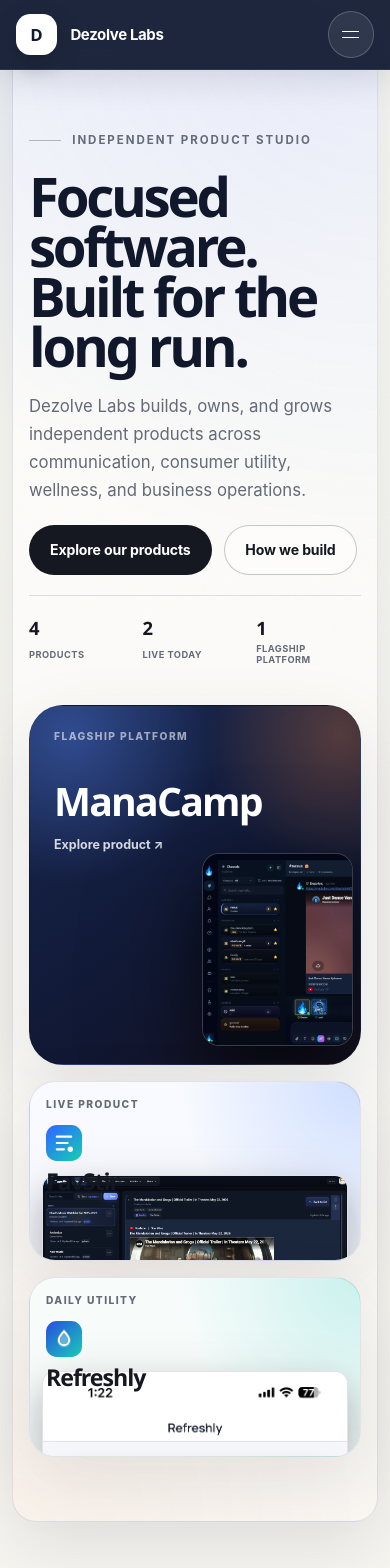
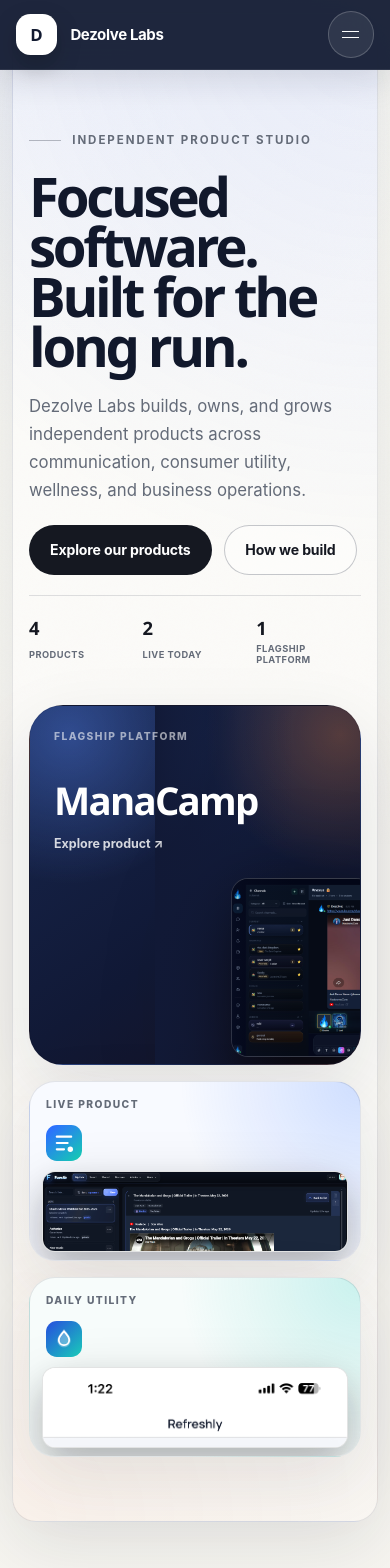
Before and after one commit to Dezolve/dezolvelabs-site, a Next.js app: page / in a window 390 px wide. Shown: the top 1568 px of the page. Built offline with nearby package versions, Linux system fonts and the light colour scheme.

Commit message:
style: tune homepage product card spacing

```diff
--- a/app/hero-card-fixes.css
+++ b/app/hero-card-fixes.css
@@ -6,7 +6,7 @@
 }
 
 .home-shell-v2 > section:first-child a[href="/portfolio/manacamp"] > div:first-child {
-  max-width: 58%;
+  max-width: 60%;
   gap: 1rem;
 }
 
@@ -15,24 +15,51 @@
 }
 
 .home-shell-v2 > section:first-child a[href="/portfolio/manacamp"] h2 {
-  font-size: clamp(2.7rem, 3.35vw, 4.15rem);
+  font-size: clamp(2.7rem, 3.25vw, 4rem);
+}
+
+/* Softly separate the copy from the real application capture. */
+.home-shell-v2 > section:first-child a[href="/portfolio/manacamp"]::after {
+  content: "";
+  position: absolute;
+  inset: 0 0 0 auto;
+  z-index: 1;
+  width: 58%;
+  pointer-events: none;
+  background: linear-gradient(
+    90deg,
+    rgba(17, 25, 54, 0.98) 0%,
+    rgba(17, 25, 54, 0.72) 18%,
+    rgba(17, 25, 54, 0.18) 43%,
+    transparent 68%
+  );
 }
 
 img[alt="ManaCamp application interface"] {
-  right: 2%;
-  bottom: 5%;
-  width: 46%;
-  height: 68%;
+  right: -1.5%;
+  bottom: 1.5%;
+  z-index: 1;
+  width: 43%;
+  height: 64%;
   max-height: none;
   object-fit: cover;
   object-position: left top;
   transform: none;
 }
 
-/* Supporting cards now reserve a clean lower zone for the screenshot instead of placing it over the copy. */
+/* Supporting cards use true copy/image rows so future text changes cannot create overlap. */
+.home-shell-v2 > section:first-child a[href="/portfolio/favstir"],
+.home-shell-v2 > section:first-child a[href="/portfolio/refreshly"] {
+  grid-template-rows: minmax(0, 54%) minmax(0, 46%);
+}
+
 .home-shell-v2 > section:first-child a[href="/portfolio/favstir"] > div:first-child,
 .home-shell-v2 > section:first-child a[href="/portfolio/refreshly"] > div:first-child {
+  grid-row: 1;
   width: 100%;
+  height: 100%;
+  min-height: 0;
+  overflow: hidden;
   padding-right: clamp(1rem, 1.6vw, 1.4rem);
 }
 
@@ -44,65 +71,84 @@
 
 img[alt="Favstir application interface"],
 img[alt="Refreshly application interface"] {
-  left: 1rem;
-  right: auto;
-  top: 55%;
-  bottom: auto;
+  position: relative;
+  inset: auto;
+  grid-row: 2;
+  align-self: stretch;
+  justify-self: stretch;
   width: calc(100% - 2rem);
-  height: 52%;
+  height: calc(100% - 0.7rem);
+  margin: 0 1rem 0.7rem;
   object-fit: cover;
   object-position: left top;
   transform: none;
 }
 
+/* Refreshly benefits from a touch more breathing room above the phone capture. */
+img[alt="Refreshly application interface"] {
+  height: calc(100% - 1rem);
+  margin-top: 0.3rem;
+}
+
 @media (max-width: 1320px) {
   .home-shell-v2 > section:first-child a[href="/portfolio/manacamp"] > div:first-child {
-    max-width: 60%;
+    max-width: 62%;
   }
 
   img[alt="ManaCamp application interface"] {
-    width: 44%;
-    height: 64%;
+    right: -2%;
+    bottom: 1%;
+    width: 41%;
+    height: 61%;
   }
 }
 
 @media (max-width: 720px) {
   .home-shell-v2 > section:first-child a[href="/portfolio/manacamp"] > div:first-child {
-    max-width: 62%;
+    max-width: 64%;
   }
 
   .home-shell-v2 > section:first-child a[href="/portfolio/manacamp"] > div:first-child > div {
     margin-top: 1.5rem;
   }
 
+  .home-shell-v2 > section:first-child a[href="/portfolio/manacamp"]::after {
+    width: 62%;
+  }
+
   img[alt="ManaCamp application interface"] {
-    right: 2%;
-    bottom: 5%;
-    width: 48%;
-    height: 58%;
+    right: -3%;
+    bottom: 2%;
+    width: 44%;
+    height: 55%;
+  }
+
+  .home-shell-v2 > section:first-child a[href="/portfolio/favstir"],
+  .home-shell-v2 > section:first-child a[href="/portfolio/refreshly"] {
+    grid-template-rows: minmax(0, 53%) minmax(0, 47%);
   }
 
   img[alt="Favstir application interface"],
   img[alt="Refreshly application interface"] {
-    left: 0.75rem;
-    top: 56%;
     width: calc(100% - 1.5rem);
-    height: 50%;
+    height: calc(100% - 0.55rem);
+    margin: 0 0.75rem 0.55rem;
   }
 }
 
 @media (max-width: 500px) {
   .home-shell-v2 > section:first-child a[href="/portfolio/manacamp"] > div:first-child {
-    max-width: 66%;
+    max-width: 68%;
   }
 
   .home-shell-v2 > section:first-child a[href="/portfolio/manacamp"] h2 {
-    font-size: 2.45rem;
+    font-size: 2.4rem;
   }
 
   img[alt="ManaCamp application interface"] {
-    width: 46%;
-    height: 54%;
+    right: -4%;
+    width: 43%;
+    height: 50%;
   }
 
   .home-shell-v2 > section:first-child a[href="/portfolio/favstir"] > div:first-child p,
@@ -110,9 +156,8 @@
     display: none;
   }
 
-  img[alt="Favstir application interface"],
-  img[alt="Refreshly application interface"] {
-    top: 52%;
-    height: 55%;
+  .home-shell-v2 > section:first-child a[href="/portfolio/favstir"],
+  .home-shell-v2 > section:first-child a[href="/portfolio/refreshly"] {
+    grid-template-rows: minmax(0, 50%) minmax(0, 50%);
   }
 }
```
